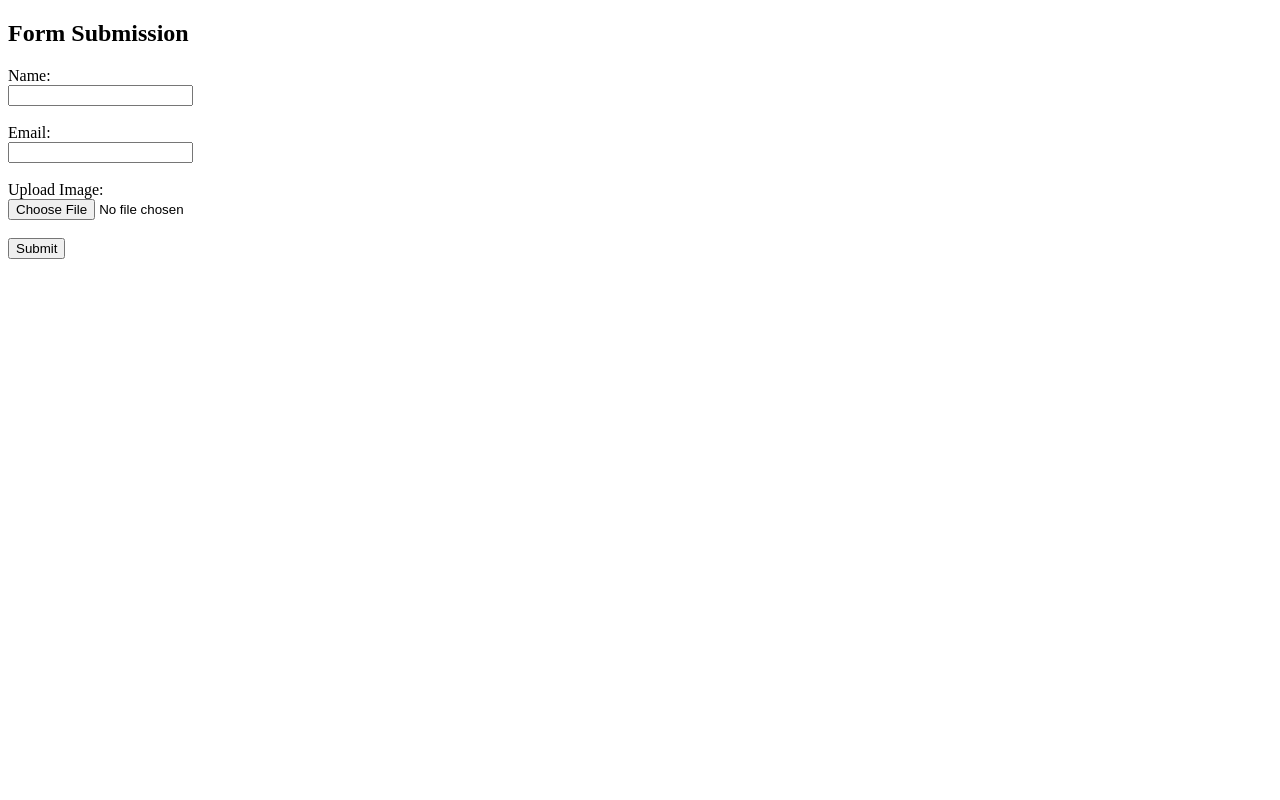
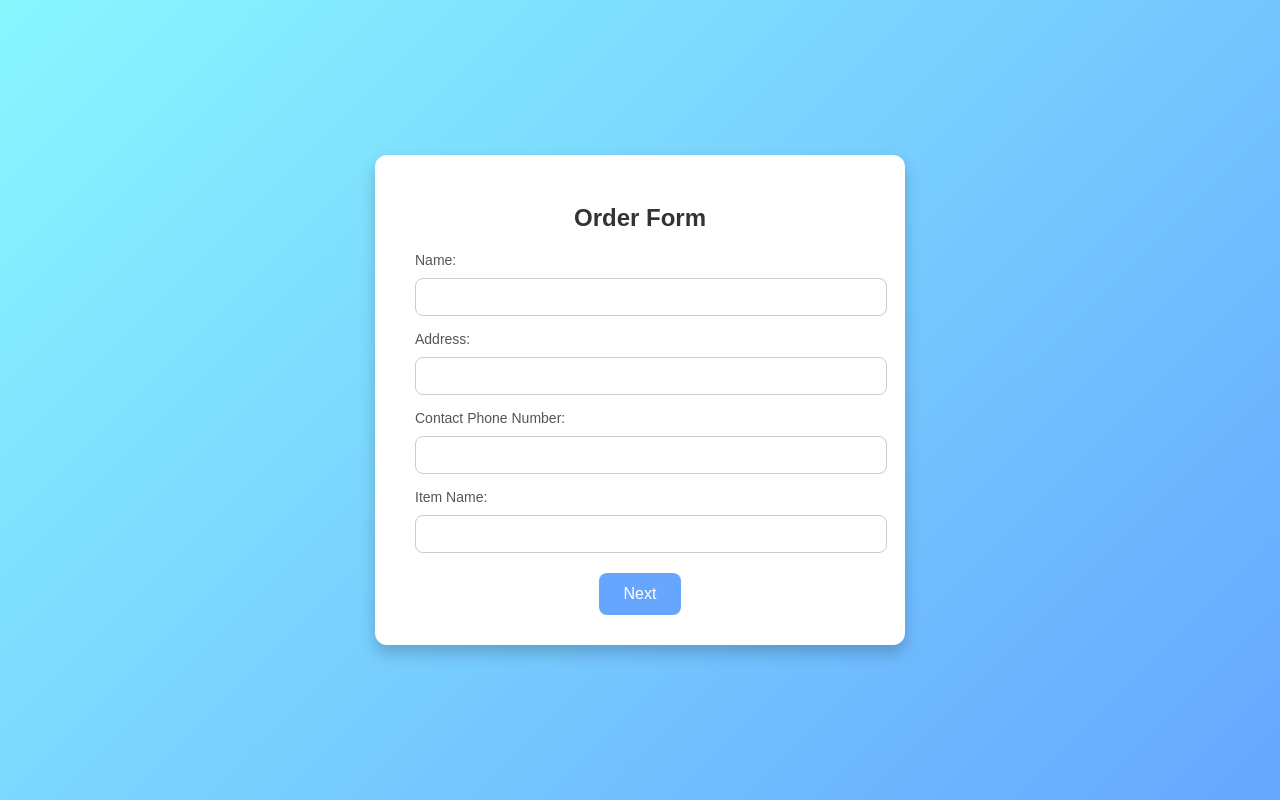
Before and after one commit to Exor10/form-websitetest, a plain HTML site: page index.html in a window 1280 px wide. Drawn offline with Linux system fonts and the light colour scheme.

Commit message:
Update index.html
more design

```diff
--- a/index.html
+++ b/index.html
@@ -2,25 +2,126 @@
 <html lang="en">
 <head>
   <meta charset="UTF-8">
-  <title>Submit Form with Image Upload</title>
+  <title>Order Form - Sharksfin</title>
+  <style>
+    body {
+      background: linear-gradient(135deg, #89f7fe, #66a6ff);
+      font-family: 'Poppins', sans-serif;
+      margin: 0;
+      padding: 0;
+      min-height: 100vh;
+      display: flex;
+      align-items: center;
+      justify-content: center;
+    }
+
+    .container {
+      background: #ffffff;
+      padding: 30px 40px;
+      border-radius: 12px;
+      box-shadow: 0 8px 16px rgba(0, 0, 0, 0.2);
+      width: 100%;
+      max-width: 450px;
+      text-align: center;
+    }
+
+    h2 {
+      margin-bottom: 20px;
+      color: #333;
+    }
+
+    label {
+      text-align: left;
+      display: block;
+      margin: 15px 0 5px;
+      font-size: 14px;
+      color: #555;
+    }
+
+    input[type="text"], input[type="tel"], input[type="file"] {
+      width: 100%;
+      padding: 10px;
+      margin-top: 5px;
+      border: 1px solid #ccc;
+      border-radius: 8px;
+      font-size: 14px;
+    }
+
+    button {
+      margin-top: 20px;
+      padding: 12px 25px;
+      font-size: 16px;
+      background-color: #66a6ff;
+      color: white;
+      border: none;
+      border-radius: 8px;
+      cursor: pointer;
+      transition: background-color 0.3s;
+    }
+
+    button:hover {
+      background-color: #5591e6;
+    }
+
+    #paymentSection {
+      display: none;
+      margin-top: 20px;
+    }
+
+    #uploadSection {
+      display: none;
+      margin-top: 20px;
+    }
+
+    .note {
+      font-size: 14px;
+      color: #777;
+      margin-top: 10px;
+    }
+  </style>
 </head>
 <body>
-  <h2>Form Submission</h2>
-  <form id="form">
-    <label>Name:</label><br>
-    <input type="text" name="name" required><br><br>
 
-    <label>Email:</label><br>
-    <input type="email" name="email" required><br><br>
+  <div class="container">
+    <h2>Order Form</h2>
 
-    <label>Upload Image:</label><br>
-    <input type="file" name="image" accept="image/*" required><br><br>
+    <form id="orderForm">
+      <label>Name:</label>
+      <input type="text" name="name" required>
 
-    <button type="submit">Submit</button>
-  </form>
+      <label>Address:</label>
+      <input type="text" name="address" required>
+
+      <label>Contact Phone Number:</label>
+      <input type="tel" name="phone" required>
+
+      <label>Item Name:</label>
+      <input type="text" name="item" required>
+
+      <button type="button" onclick="showPayment()">Next</button>
+
+      <div id="paymentSection">
+        <h3>Pay here → GCash #09238269862</h3>
+        <p class="note">After payment, upload your receipt below:</p>
+
+        <div id="uploadSection">
+          <input type="file" name="receipt" accept="image/*" required>
+          <button type="submit">Submit</button>
+        </div>
+      </div>
+    </form>
+  </div>
 
   <script>
-    const form = document.getElementById('form');
+    const form = document.getElementById('orderForm');
+    const paymentSection = document.getElementById('paymentSection');
+    const uploadSection = document.getElementById('uploadSection');
+
+    function showPayment() {
+      paymentSection.style.display = 'block';
+      uploadSection.style.display = 'block';
+    }
+
     form.addEventListener('submit', async (e) => {
       e.preventDefault();
 
@@ -31,12 +132,15 @@
       });
 
       if (response.ok) {
-        alert('Form submitted successfully!');
+        alert('Form and payment receipt submitted successfully!');
         form.reset();
+        paymentSection.style.display = 'none';
+        uploadSection.style.display = 'none';
       } else {
         alert('There was a problem submitting the form.');
       }
     });
   </script>
+
 </body>
 </html>
```
